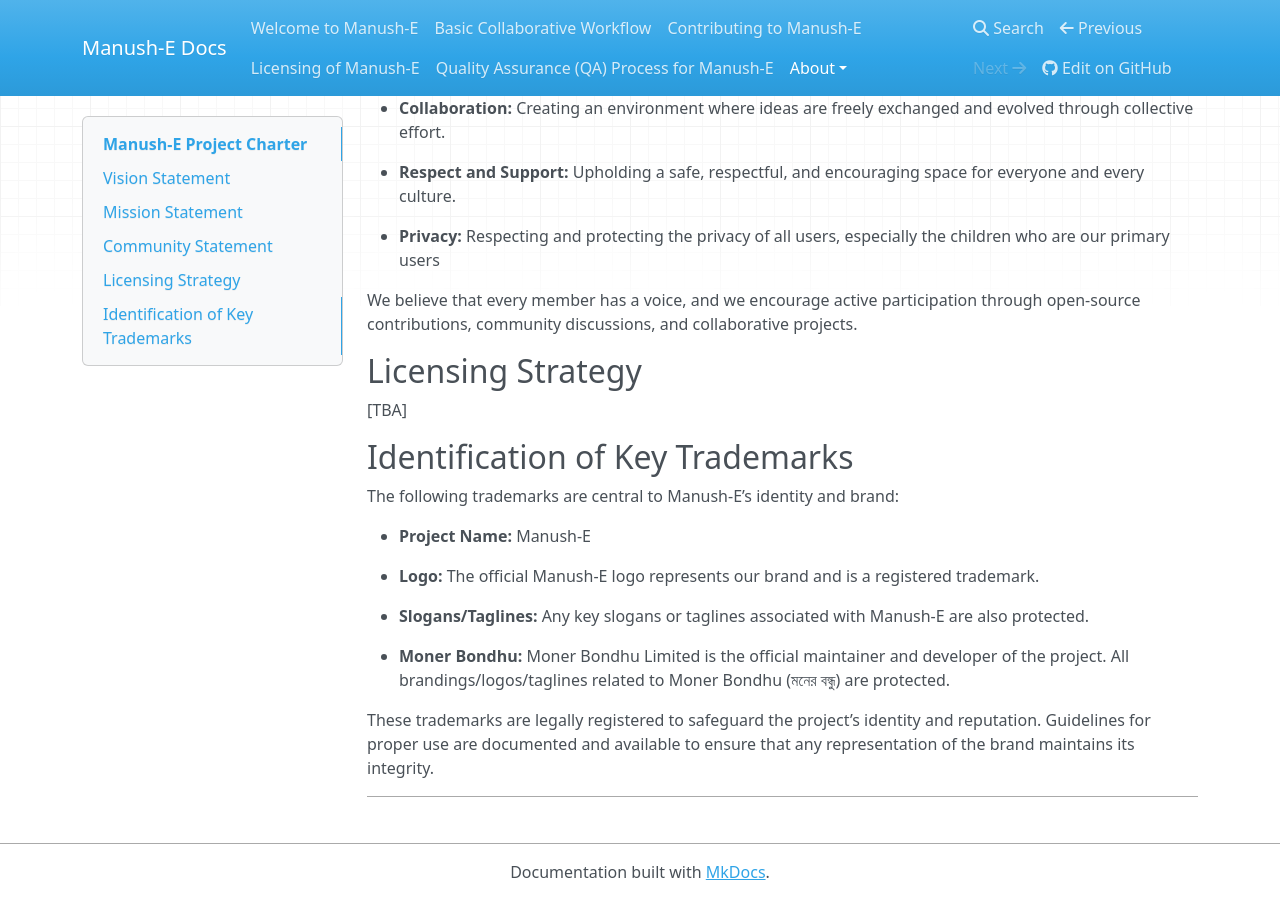
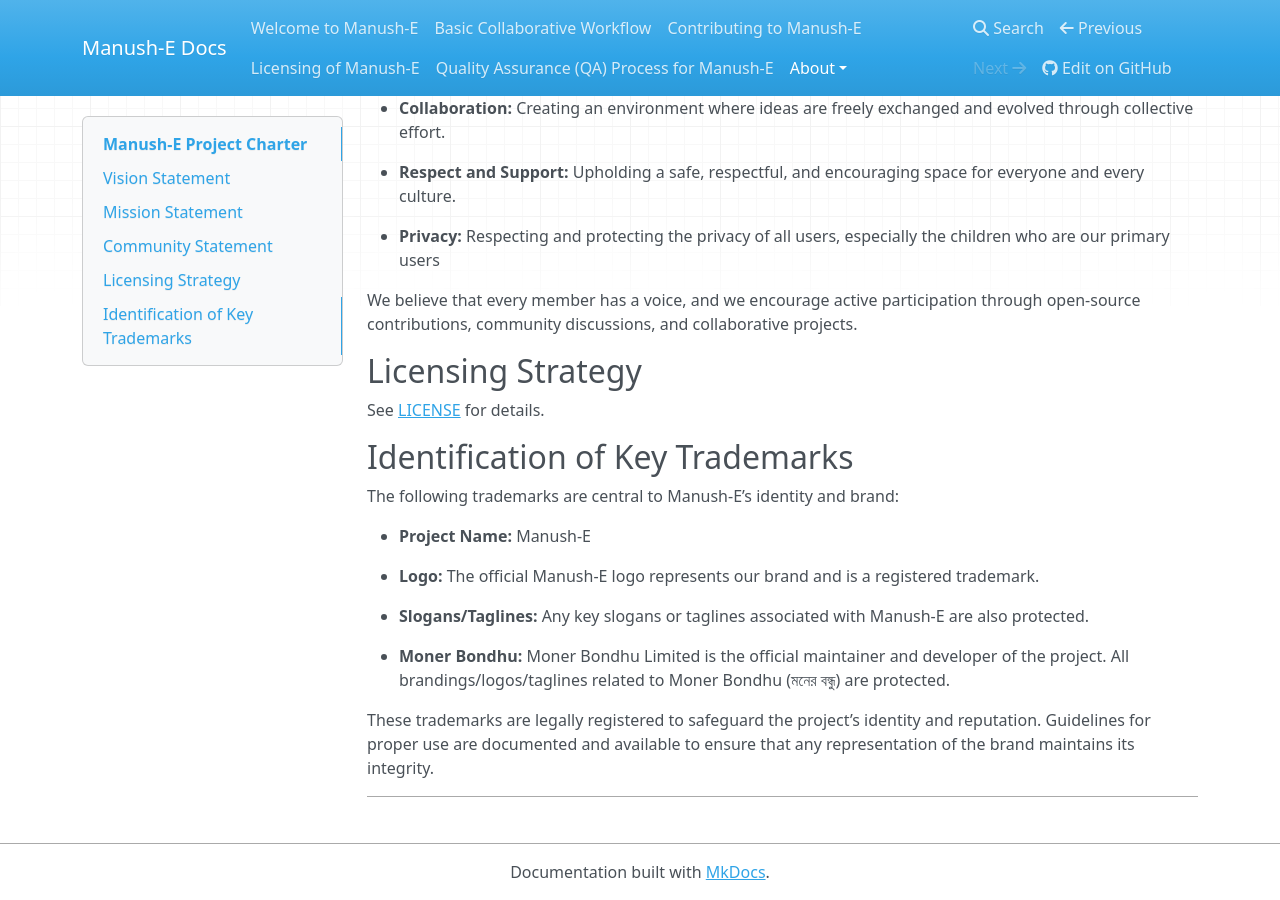
Before and after one commit to Moner-Bondhu/manush-e-docs, an MkDocs documentation site: the page built from docs/about/charter.md, in a window 1280 px wide and 900 px high, scrolled down 643 px. Built offline with MkDocs 1.6.1, drawn with Linux system fonts in a browser that asks for light colours; nearby versions of some CDN libraries.

Commit message:
Fixed license link in charter

```diff
--- a/docs/about/charter.md
+++ b/docs/about/charter.md
@@ -31,7 +31,7 @@ We believe that every member has a voice, and we encourage active participation
 
 ## Licensing Strategy
 
-[TBA]
+See [LICENSE](license.md) for details.
 
 ## Identification of Key Trademarks
 
```
